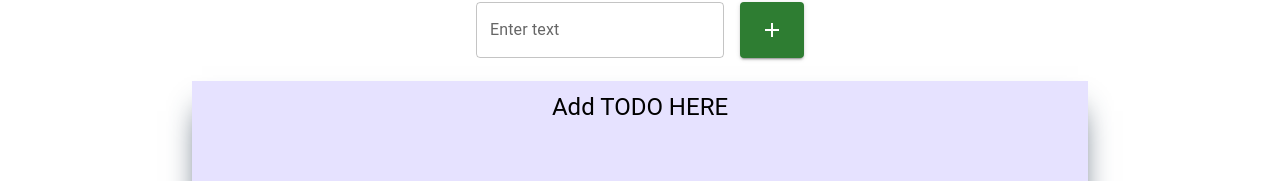
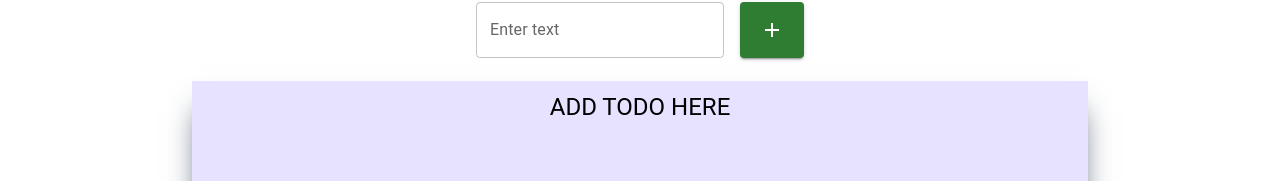
Before and after one commit to HarshRa3/myFirstReactAssignment, a React (Create React App) app: page / in a window 1280 px wide. Shown: the part 106-287 px from the top of the page. Built offline with nearby package versions, Linux system fonts and the light colour scheme.

Commit message:
heading has been change

```diff
--- a/src/components/TextArea.js
+++ b/src/components/TextArea.js
@@ -118,7 +118,7 @@ const TextArea = (props) => {
           textAlign:'center'
         }}
       >
-        <Typography variant="h5" sx={{mt:'10px'}} >Add TODO HERE</Typography>
+        <Typography variant="h5" sx={{mt:'10px'}} >ADD TODO HERE</Typography>
         {data.map((e) => {
           return (
             <DisplayedData
```
